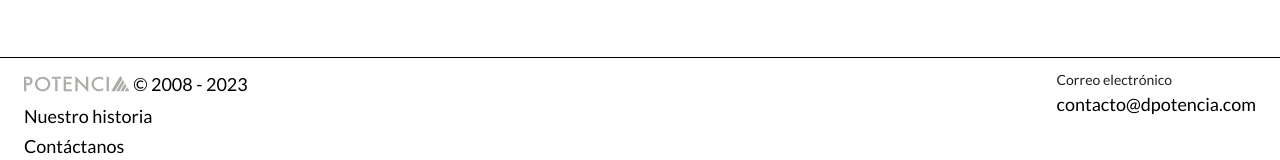
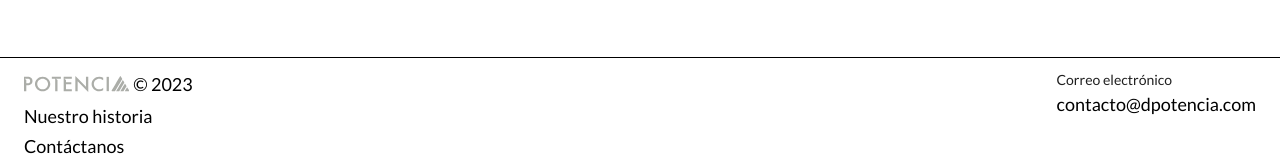
Before and after one commit to saufth/potencia, a Next.js app: page /historia in a window 1280 px wide. Shown: the part 1715-1875 px from the top of the page. Built offline with nearby package versions, Linux system fonts and the light colour scheme; no server answers.

Commit message:
Update copyright year in site footer

```diff
--- a/src/components/layouts/site-footer.tsx
+++ b/src/components/layouts/site-footer.tsx
@@ -18,7 +18,7 @@ export default function SiteFooter () {
               <span className='sr-only'>{siteConfig.name}</span>
             </NextLink>
             <span className='text-lg'>
-              {`© 2008 - ${new Date().getFullYear()}`}
+              {`© ${new Date().getFullYear()}`}
             </span>
           </div>
           <ul className='space-y-0.5'>
```
